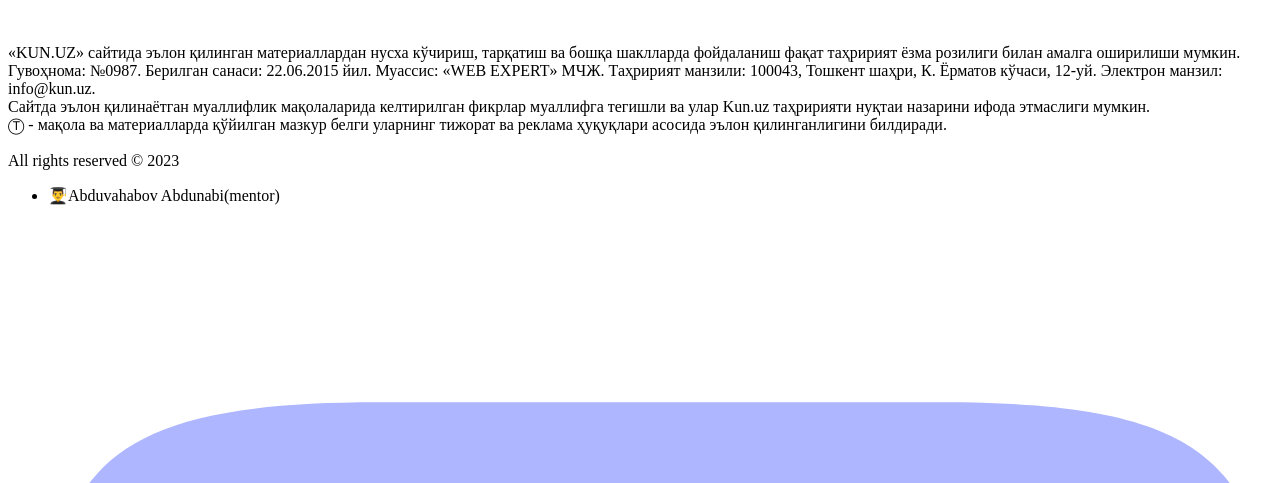
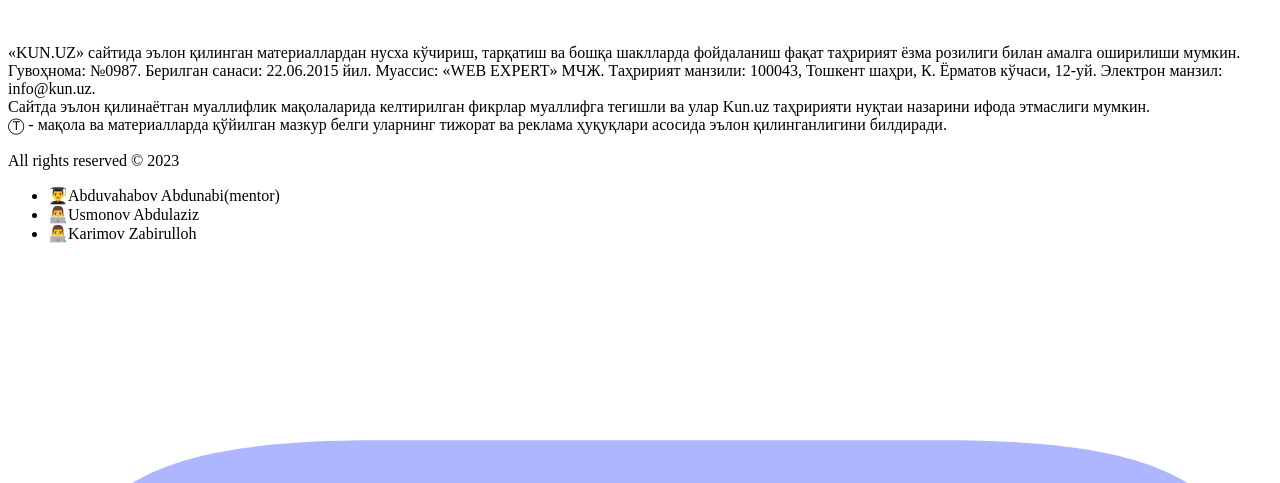
Before and after one commit to Usmanov-Coder-Uz/clone_news_website, a Django app: template templates/base.html in a window 1280 px wide. Shown: the part 433-916 px from the top of the page. Run offline with Django 3.2, Linux system fonts and the light colour scheme; the template is opened without the code that fills it, so the values that code supplies are empty.

Commit message:
Update base.html

```diff
--- a/templates/base.html
+++ b/templates/base.html
@@ -6,7 +6,7 @@
     <meta charset="UTF-8">
     <meta name="viewport" content="width=device-width, initial-scale=1.0">
 
-    <title>Kun.UZ</title>
+    <title>Usmanov.uz</title>
 
     <link rel="stylesheet" href="{% static 'css/style.css' %}">
 
@@ -90,6 +90,10 @@
                 <div class="footer-text_2">
                     <ul>
                         <li>👨‍🎓Abduvahabov Abdunabi(mentor)</li>
+                        <li>👨‍💻Usmonov Abdulaziz</li>
+                        <li>👨‍💻Karimov Zabirulloh</li>
+
+
 
                     </ul>
                 </div>
```
